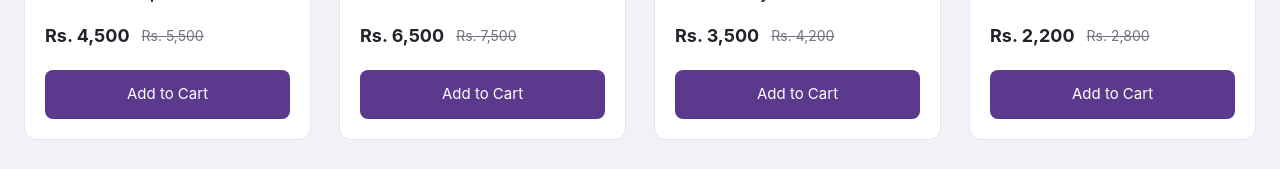
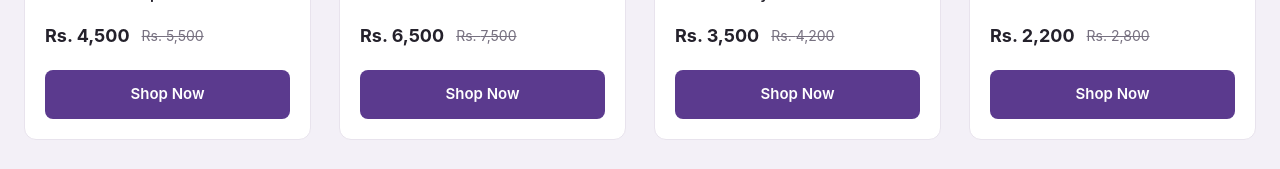
Before and after one commit to waseemshoukat043-creator/waseem-accessories-, a React (Vite) app: page / in a window 1280 px wide. Shown: the part 1809-1978 px from the top of the page. Built offline with nearby package versions, Linux system fonts and the light colour scheme; no server answers; the database is empty.

Commit message:
Update App.jsx

```diff
--- a/src/App.jsx
+++ b/src/App.jsx
@@ -1,15 +1,17 @@
+
 import Cart from './pages/Cart'
 import Wishlist from './pages/Wishlist'
 import Checkout from './pages/Checkout'
-import Shop from "./pages/Shop.jsx"
-import AdminDashboard from './pages/AdminDashboard'
+import Shop from './pages/Shop.jsx'
+import AdminDashboardPro from './pages/AdminDashboardPro'
 import ForgotPassword from './pages/ForgotPassword'
 import ResetPassword from './pages/ResetPassword'
+import Signup from './pages/Signup'
+import Login from './pages/Login'
+
 import { useEffect, useState } from 'react'
 import { BrowserRouter, Routes, Route, Link } from 'react-router-dom'
 import { testSupabaseConnection } from './lib/supabase'
-import Signup from './pages/Signup'
-import Login from './pages/Login'
 
 import {
   Search,
@@ -139,9 +141,9 @@ function HomePage() {
               <Search size={21} />
             </button>
 
-            <button aria-label="Shopping bag">
+            <Link to="/cart" aria-label="Shopping bag">
               <ShoppingBag size={21} />
-            </button>
+            </Link>
 
             <Link
               to="/login"
@@ -165,8 +167,10 @@ function HomePage() {
       </nav>
 
       {/* Hero */}
-      <section id="home" className="max-w-7xl mx-auto px-6 py-20 grid md:grid-cols-2 gap-12 items-center">
-
+      <section
+        id="home"
+        className="max-w-7xl mx-auto px-6 py-20 grid md:grid-cols-2 gap-12 items-center"
+      >
         <div>
           <p className="text-blue-400 uppercase tracking-[3px] font-semibold text-sm">
             Technology made simple
@@ -182,12 +186,12 @@ function HomePage() {
             designed to improve your everyday technology experience.
           </p>
 
-          <a
-            href="#products"
+          <Link
+            to="/shop"
             className="inline-flex items-center gap-3 bg-blue-600 hover:bg-blue-700 px-7 py-4 rounded-lg mt-8 font-semibold"
           >
             Explore Products <ArrowRight size={19} />
-          </a>
+          </Link>
         </div>
 
         <img
@@ -200,7 +204,6 @@ function HomePage() {
       {/* Benefits */}
       <section className="border-y border-zinc-800 bg-zinc-900/60">
         <div className="max-w-7xl mx-auto px-6 py-10 grid sm:grid-cols-2 md:grid-cols-4 gap-8">
-
           {[
             { icon: Truck, title: 'Fast Delivery', desc: 'Reliable order delivery' },
             { icon: ShieldCheck, title: 'Secure Shopping', desc: 'Safe shopping experience' },
@@ -227,7 +230,6 @@ function HomePage() {
 
       {/* Categories */}
       <section id="categories" className="max-w-7xl mx-auto px-6 py-20">
-
         <p className="text-blue-400 text-sm uppercase tracking-widest font-semibold">
           Browse Collection
         </p>
@@ -238,8 +240,8 @@ function HomePage() {
 
         <div className="grid grid-cols-2 md:grid-cols-4 gap-4">
           {categories.map((category, index) => (
-            <a
-              href="#products"
+            <Link
+              to="/shop"
               key={category}
               className="p-7 rounded-xl border border-zinc-800 bg-zinc-900 hover:border-blue-500 transition"
             >
@@ -252,16 +254,14 @@ function HomePage() {
               <p className="text-zinc-500 text-sm mt-2">
                 Explore collection
               </p>
-            </a>
+            </Link>
           ))}
         </div>
       </section>
 
       {/* Products */}
       <section id="products" className="bg-zinc-900/50 py-20">
-
         <div className="max-w-7xl mx-auto px-6">
-
           <p className="text-blue-400 text-sm uppercase tracking-widest font-semibold">
             Featured Collection
           </p>
@@ -271,7 +271,6 @@ function HomePage() {
           </h2>
 
           <div className="grid sm:grid-cols-2 lg:grid-cols-4 gap-7">
-
             {products.map((product) => (
               <div
                 key={product.id}
@@ -307,9 +306,12 @@ function HomePage() {
                     </span>
                   </div>
 
-                  <button className="w-full mt-5 py-3 rounded-lg bg-blue-600 hover:bg-blue-700 font-semibold">
-                    Add to Cart
-                  </button>
+                  <Link
+                    to="/shop"
+                    className="block text-center w-full mt-5 py-3 rounded-lg bg-blue-600 hover:bg-blue-700 font-semibold"
+                  >
+                    Shop Now
+                  </Link>
                 </div>
               </div>
             ))}
@@ -319,9 +321,7 @@ function HomePage() {
 
       {/* Footer */}
       <footer id="footer" className="border-t border-zinc-800 py-12 px-6">
-
         <div className="max-w-7xl mx-auto flex flex-col md:flex-row justify-between gap-6">
-
           <div>
             <h2 className="text-2xl font-bold">
               Waseem<span className="text-blue-500">Tech.</span>
@@ -350,17 +350,19 @@ function App() {
         <Route path="/signup" element={<Signup />} />
         <Route path="/login" element={<Login />} />
         <Route path="/forgot-password" element={<ForgotPassword />} />
-<Route path="/reset-password" element={<ResetPassword />} />
-<Route path="/admin" element={<AdminDashboard />} />
-<Route path="/shop" element={<Shop />} />
-<Route path="/cart" element={<Cart />} />
-<Route path="/checkout" element={<Checkout />} />
-<Route path="/wishlist" element={<Wishlist />} />
+        <Route path="/reset-password" element={<ResetPassword />} />
+
+        {/* New Professional Admin Dashboard */}
+        <Route path="/admin" element={<AdminDashboardPro />} />
+
+        <Route path="/shop" element={<Shop />} />
+        <Route path="/cart" element={<Cart />} />
+        <Route path="/checkout" element={<Checkout />} />
+        <Route path="/wishlist" element={<Wishlist />} />
 
         <Route
           path="*"
           element={
-
             <div className="min-h-screen bg-zinc-950 text-white flex flex-col items-center justify-center gap-4">
               <h1 className="text-5xl font-bold">404</h1>
               <p className="text-zinc-400">Page not found</p>
```
